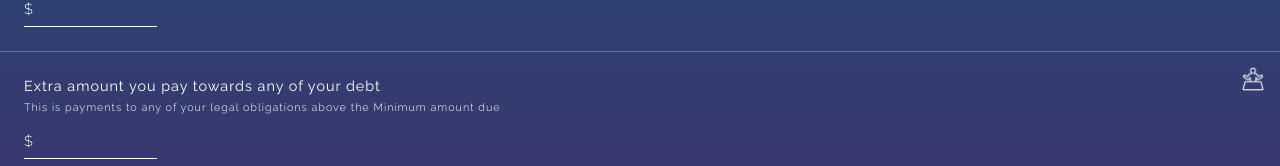
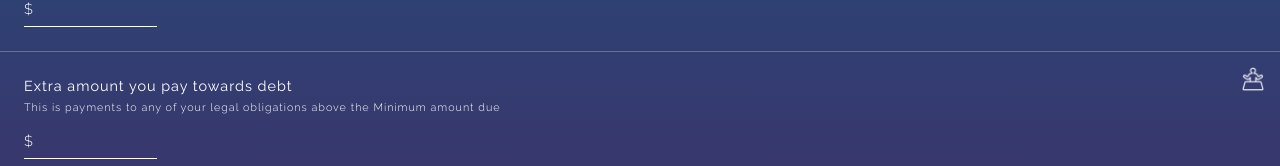
Before and after one commit to adamgibbons/smp-client, a Vue app: page /#/flow/savings-2 in a window 1280 px wide. Shown: the part 259-425 px from the top of the page. Built offline with nearby package versions, Linux system fonts and the light colour scheme.

Commit message:
tweak copy

```diff
--- a/src/components/Savings2.vue
+++ b/src/components/Savings2.vue
@@ -31,7 +31,7 @@
     </smp-number>
 
     <smp-number
-      title="Extra amount you pay towards any of your debt"
+      title="Extra amount you pay towards debt"
       tiny="This is payments to any of your legal obligations above the Minimum amount due"
       path="savings.averageMonthlyDebtPayment"
       :min="0"
```
